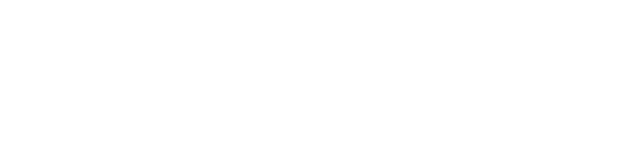
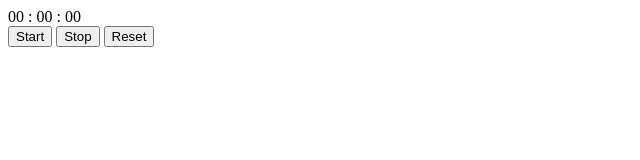
Before and after one commit to Raghuveer7773/Javascript_Projects, a plain HTML site: page Stopwatch/index.html in a window 1280 px wide. Shown: the whole page, without its empty margins (0-640 px from the left). Drawn offline with Linux system fonts and the light colour scheme.

Commit message:
Initial commit

```diff
--- a/Stopwatch/index.html
+++ b/Stopwatch/index.html
@@ -7,8 +7,15 @@
     <link rel="stylesheet" href="./style.css">
 </head>
 <body>
-    <div class="stopwatch"></div>
+    <div class="stopwatch">
+        <div class="timerDisplay">00 : 00 : 00</div>
+    </div>
 
+    <div class="buttons">
+        <button id="startBtn" class="btn" style="--clr:green;">Start</button>
+        <button id="stopBtn" class="btn" style="--clr:red;">Stop</button>
+        <button id="resetBtn" class="btn" style="--clr:aqua;">Reset</button>
+    </div>
     <script src="./script.js"></script>
 </body>
 </html>
```
